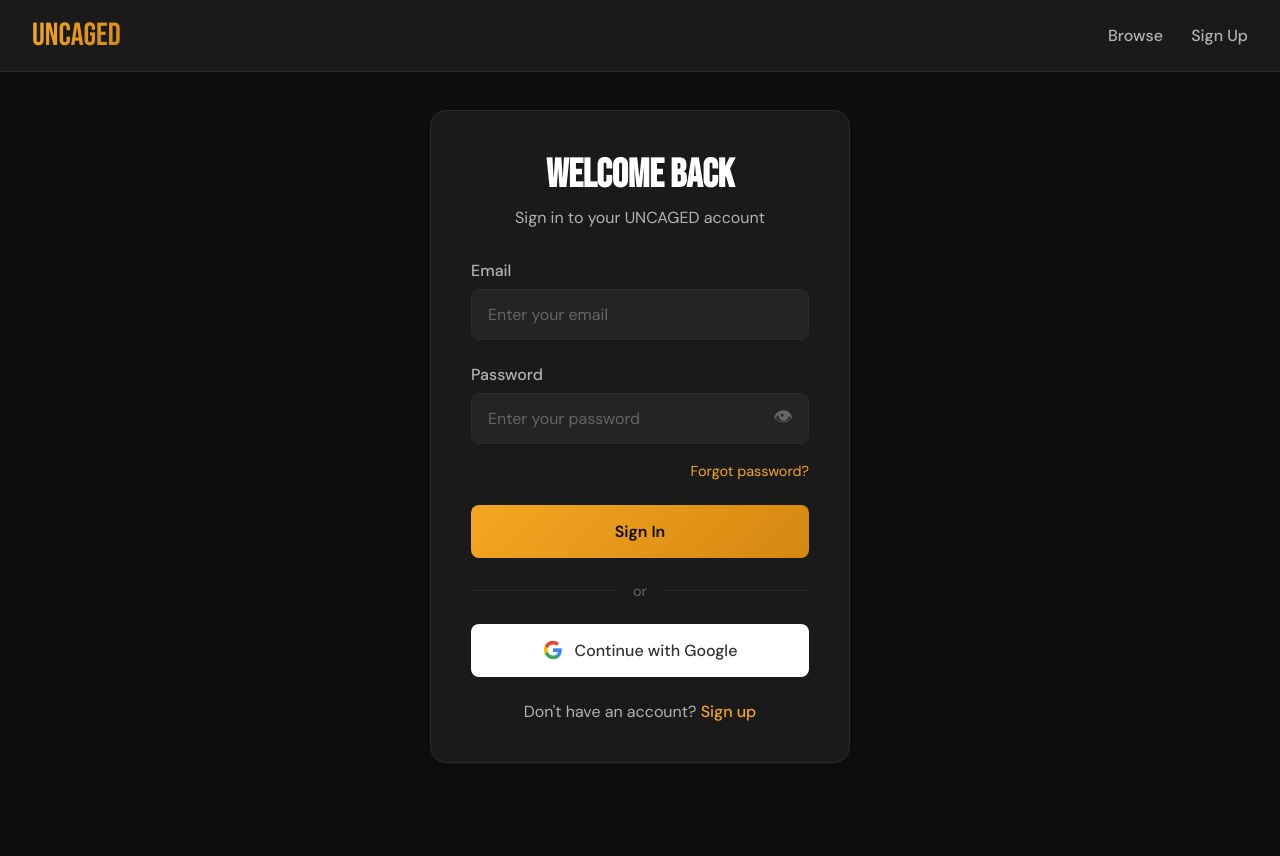
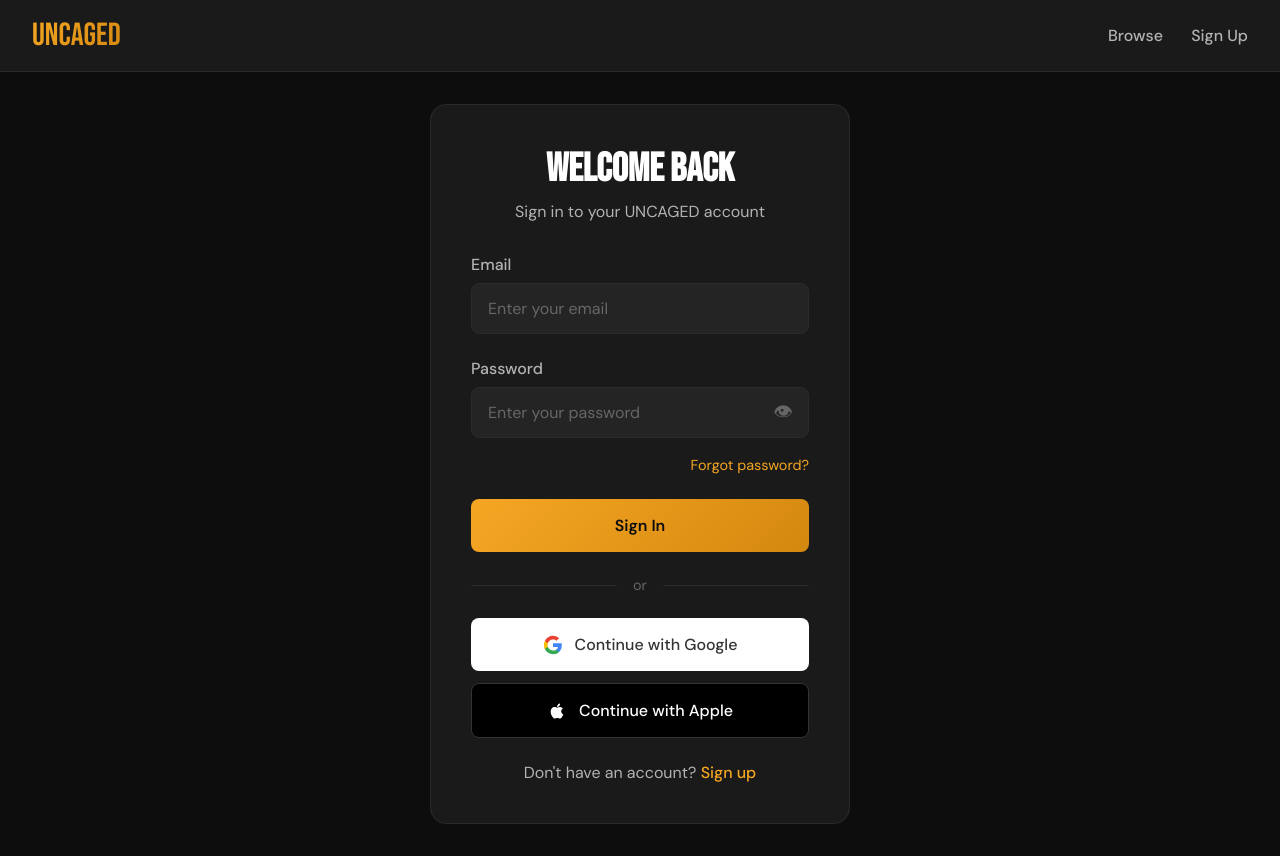
Before and after one commit to Vhos-cpu/uncaged, a website: page login.html in a window 1280 px wide. Before the commit the page ends 800 px from the top, so only its background shows below. Drawn offline with Linux system fonts and the light colour scheme; no server answers.

Commit message:
Update login.html

```diff
--- a/login.html
+++ b/login.html
@@ -221,6 +221,7 @@
             justify-content: center;
             gap: 0.75rem;
             transition: background 0.3s;
+            margin-bottom: 0.75rem;
         }
 
         .google-btn:hover {
@@ -230,6 +231,31 @@
         .google-icon {
             width: 20px;
             height: 20px;
+        }
+
+        /* Apple Button */
+        .apple-btn {
+            width: 100%;
+            padding: 1rem;
+            background: #000000;
+            color: #FFFFFF;
+            border: 1px solid #333;
+            border-radius: 8px;
+            font-family: 'DM Sans', sans-serif;
+            font-size: 1rem;
+            font-weight: 500;
+            cursor: pointer;
+            display: flex;
+            align-items: center;
+            justify-content: center;
+            gap: 0.75rem;
+            transition: background 0.3s;
+            text-decoration: none;
+        }
+
+        .apple-btn:hover {
+            background: #1a1a1a;
+            border-color: #555;
         }
 
         /* Footer Links */
@@ -350,6 +376,14 @@
                 </svg>
                 Continue with Google
             </button>
+
+            <!-- Apple Sign-In Button -->
+            <a href="/api/auth/apple" class="apple-btn">
+                <svg viewBox="0 0 24 24" width="20" height="20" fill="white">
+                    <path d="M17.05 20.28c-.98.95-2.05.8-3.08.35-1.09-.46-2.09-.48-3.24 0-1.44.62-2.2.44-3.06-.35C2.79 15.25 3.51 7.59 9.05 7.31c1.35.07 2.29.74 3.08.8 1.18-.24 2.31-.93 3.57-.84 1.51.12 2.65.72 3.4 1.8-3.12 1.87-2.38 5.98.48 7.13-.57 1.5-1.31 2.99-2.54 4.09l.01-.01zM12.03 7.25c-.15-2.23 1.66-4.07 3.74-4.25.29 2.58-2.34 4.5-3.74 4.25z"/>
+                </svg>
+                Continue with Apple
+            </a>
 
             <div class="login-footer">
                 <p>Don't have an account? <a href="signup.html">Sign up</a></p>
```
